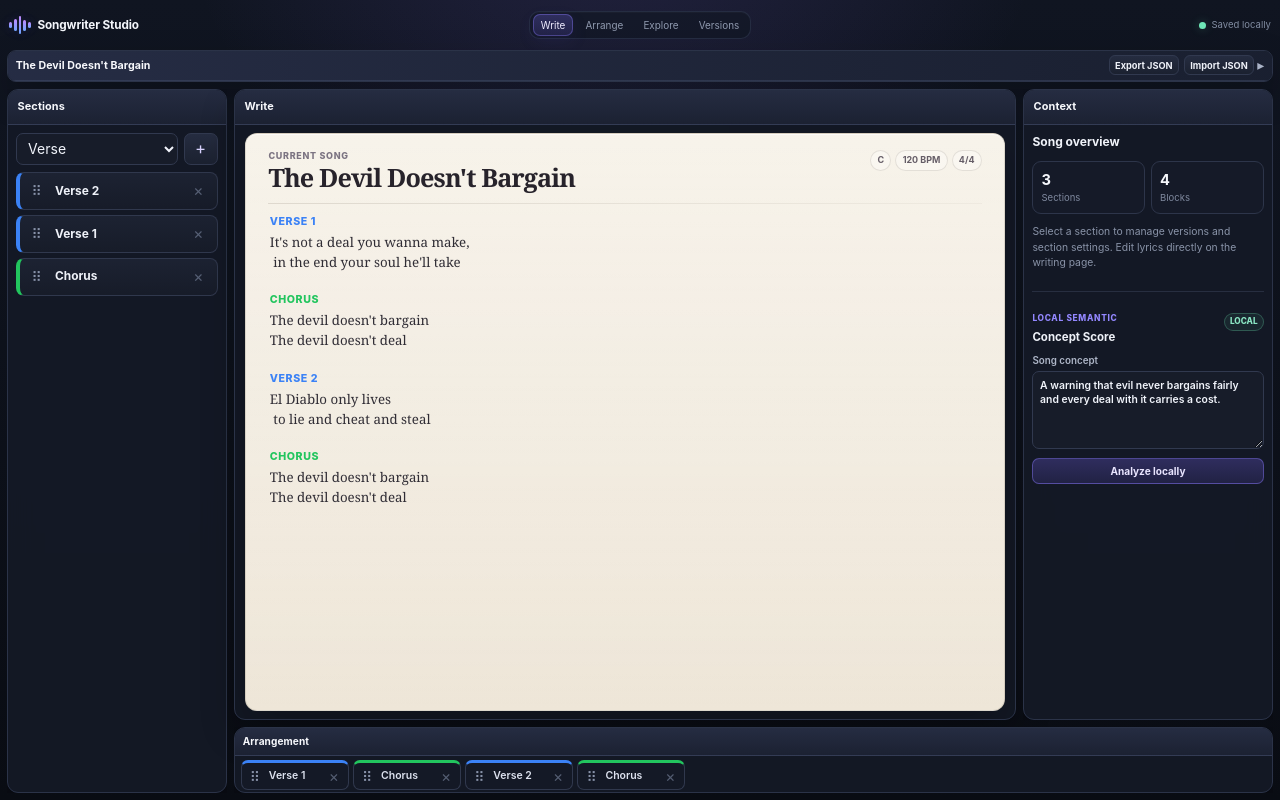
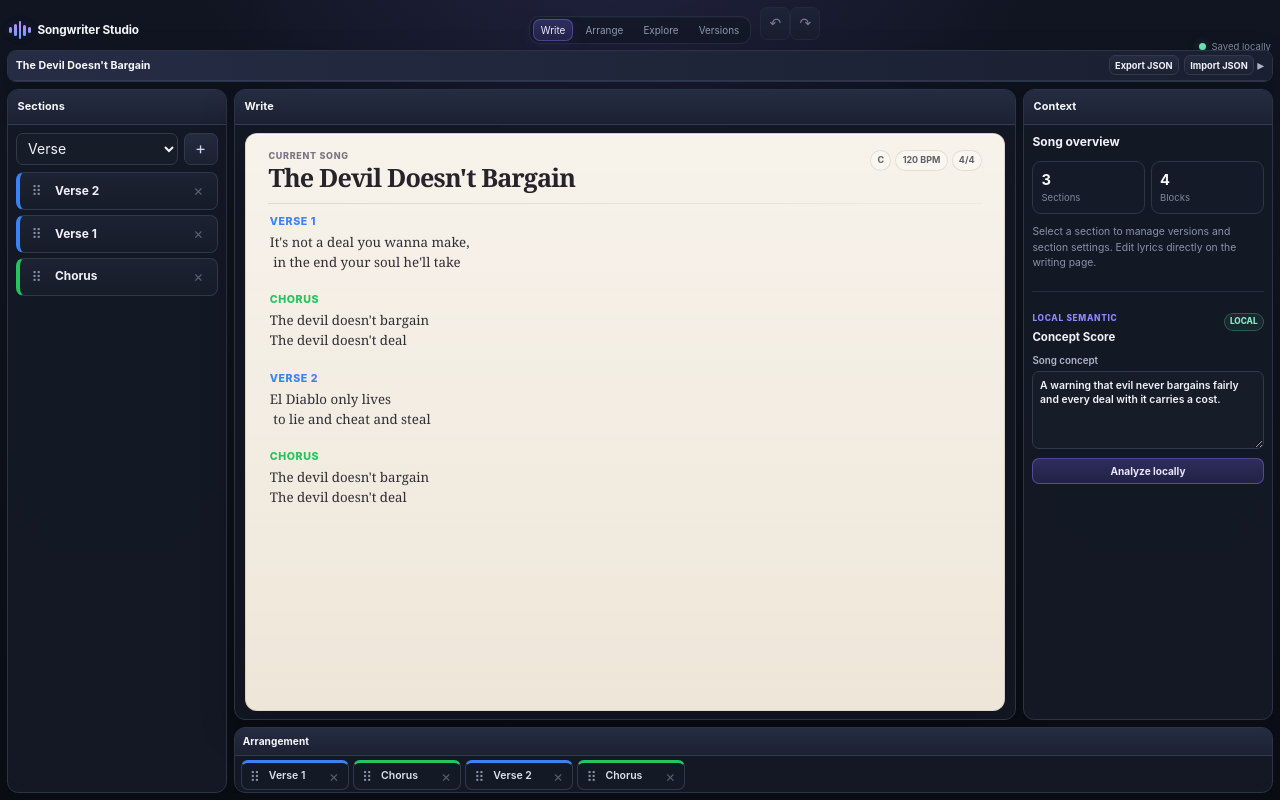
Before and after one commit to dstancomb3/Songwriter-Studio, a React (Vite) app: page / in a window 1280 px wide. Built offline with nearby package versions, Linux system fonts and the light colour scheme.

Commit message:
Add undo redo keybinds and controls

```diff
--- a/src/App.tsx
+++ b/src/App.tsx
@@ -37,6 +37,22 @@ function App() {
     useState<Workspace>("write");
   const song = useSongStore(
     (state) => state.currentSong
+  );
+
+  const canUndo = useSongStore(
+    (state) => state.canUndo
+  );
+
+  const canRedo = useSongStore(
+    (state) => state.canRedo
+  );
+
+  const undo = useSongStore(
+    (state) => state.undo
+  );
+
+  const redo = useSongStore(
+    (state) => state.redo
   );
 
   const setCurrentSong = useSongStore(
@@ -94,6 +110,60 @@ function App() {
 
     saveSong(song);
   }, [song]);
+
+  useEffect(() => {
+    function handleUndoRedo(
+      event: KeyboardEvent
+    ) {
+      if (
+        !event.ctrlKey &&
+        !event.metaKey
+      ) {
+        return;
+      }
+
+      const key =
+        event.key.toLowerCase();
+
+      const wantsUndo =
+        key === "z" &&
+        !event.shiftKey;
+
+      const wantsRedo =
+        key === "y" ||
+        (
+          key === "z" &&
+          event.shiftKey
+        );
+
+      if (
+        !wantsUndo &&
+        !wantsRedo
+      ) {
+        return;
+      }
+
+      event.preventDefault();
+
+      if (wantsUndo) {
+        undo();
+        return;
+      }
+
+      redo();
+    }
+
+    window.addEventListener(
+      "keydown",
+      handleUndoRedo
+    );
+
+    return () =>
+      window.removeEventListener(
+        "keydown",
+        handleUndoRedo
+      );
+  }, [undo, redo]);
 
   function handleDragOver(
     event: DragOverEvent
@@ -406,9 +476,36 @@ function App() {
             </button>
           </nav>
 
-          <div className="studio-status">
-            <span className="studio-status__dot" />
-            <span>Saved locally</span>
+          <div className="studio-header__actions">
+            <div
+              className="studio-history-controls"
+              aria-label="Edit history"
+            >
+              <button
+                type="button"
+                onClick={undo}
+                disabled={!canUndo}
+                title="Undo (Ctrl+Z)"
+                aria-label="Undo"
+              >
+                ↶
+              </button>
+
+              <button
+                type="button"
+                onClick={redo}
+                disabled={!canRedo}
+                title="Redo (Ctrl+Y)"
+                aria-label="Redo"
+              >
+                ↷
+              </button>
+            </div>
+
+            <div className="studio-status">
+              <span className="studio-status__dot" />
+              <span>Saved locally</span>
+            </div>
           </div>
         </div>
 
```
